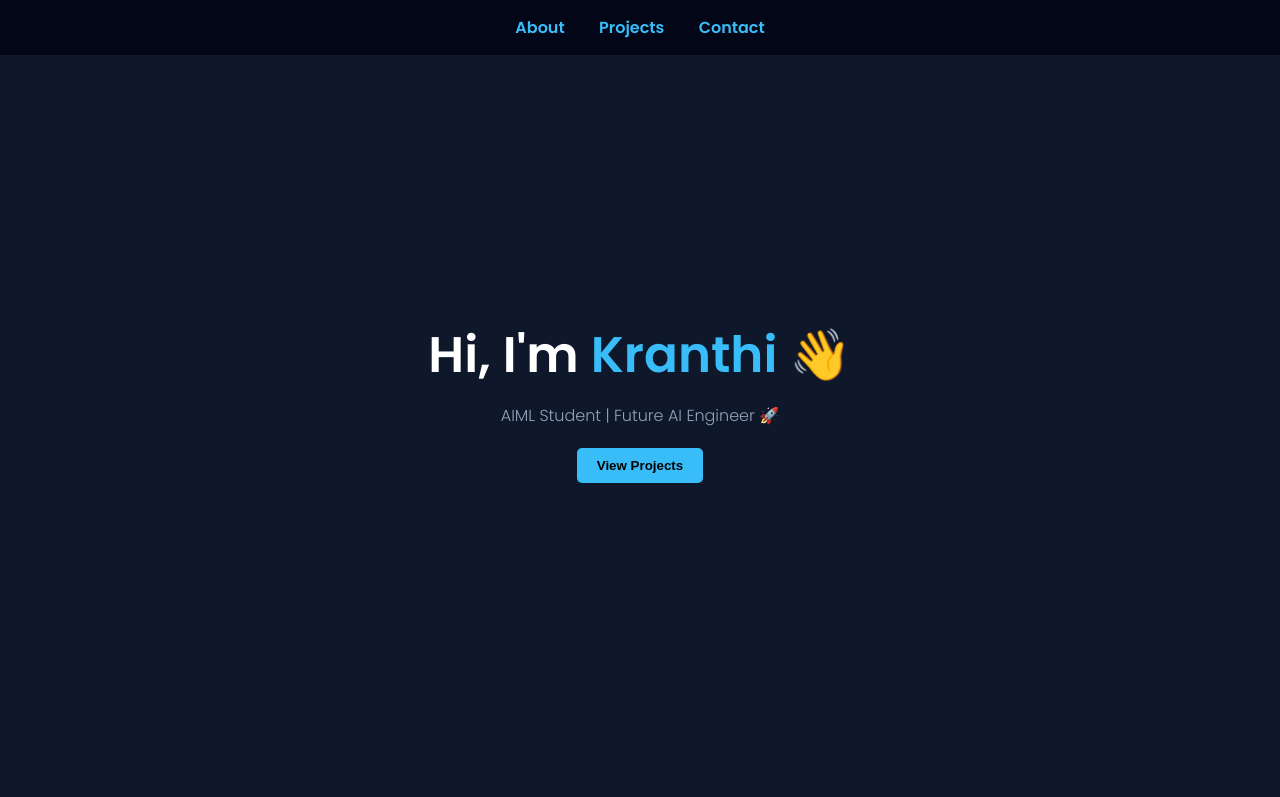
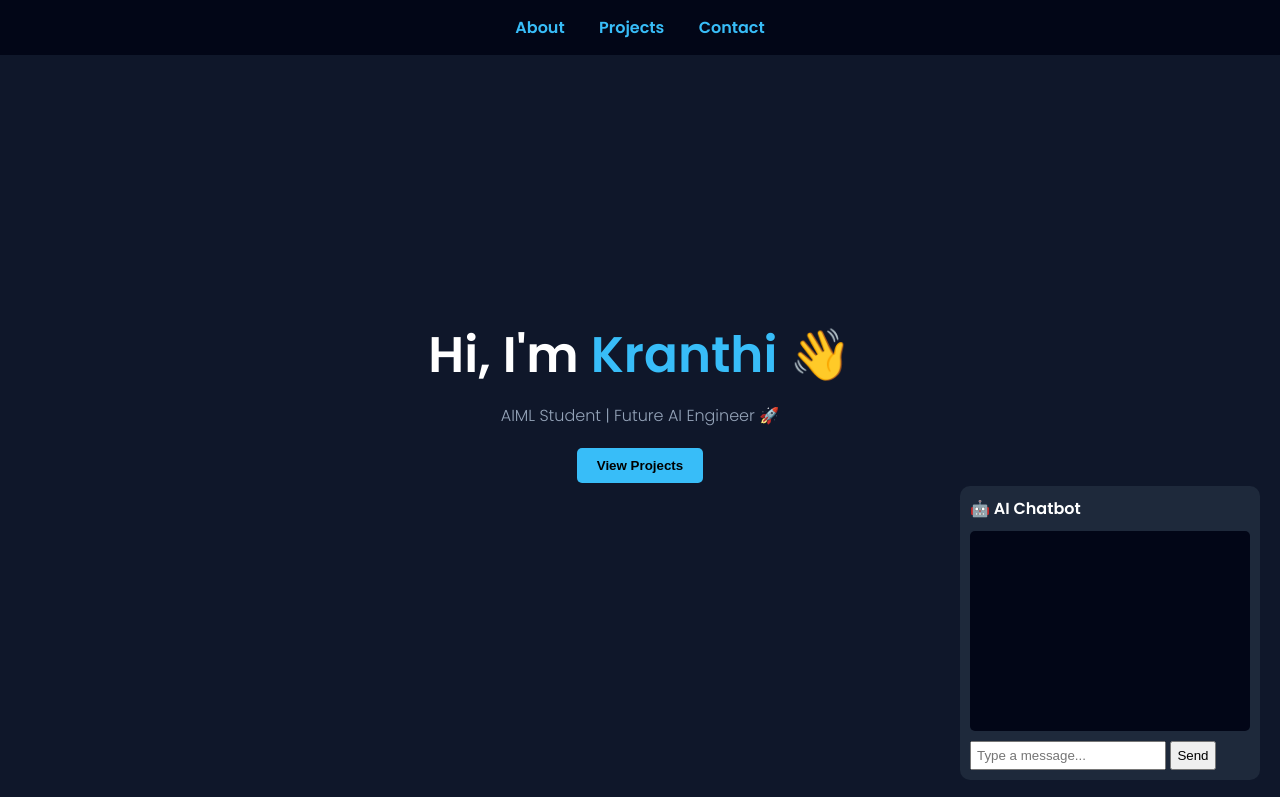
Before and after one commit to kranthinakka99-777/my-website2, a plain HTML site: page index.html in a window 1280 px wide. Shown: the top 797 px of the page. Drawn offline with Linux system fonts and the light colour scheme.

Commit message:
Add chatbot UI and functionality to index.html

```diff
--- a/index.html
+++ b/index.html
@@ -167,6 +167,84 @@ function scrollToSection() {
     });
 }
 </script>
+<!-- CHATBOT -->
+<div id="chatbot">
+    <div id="chat-header">🤖 AI Chatbot</div>
+    <div id="chat-box"></div>
+    <input type="text" id="user-input" placeholder="Type a message..." />
+    <button onclick="sendMessage()">Send</button>
+</div>
 
+<style>
+#chatbot {
+    position: fixed;
+    bottom: 20px;
+    right: 20px;
+    width: 300px;
+    background: #1e293b;
+    border-radius: 10px;
+    padding: 10px;
+}
+
+#chat-header {
+    font-weight: bold;
+    margin-bottom: 10px;
+}
+
+#chat-box {
+    height: 200px;
+    overflow-y: auto;
+    background: #020617;
+    padding: 10px;
+    margin-bottom: 10px;
+    border-radius: 5px;
+}
+
+#chat-box div {
+    margin: 5px 0;
+}
+
+input {
+    width: 70%;
+    padding: 5px;
+}
+
+button {
+    padding: 5px;
+}
+</style>
+
+<script>
+function sendMessage() {
+    let input = document.getElementById("user-input");
+    let message = input.value;
+
+    if(message === "") return;
+
+    let chatBox = document.getElementById("chat-box");
+
+    chatBox.innerHTML += "<div><b>You:</b> " + message + "</div>";
+
+    let reply = getBotReply(message);
+
+    setTimeout(() => {
+        chatBox.innerHTML += "<div><b>Bot:</b> " + reply + "</div>";
+        chatBox.scrollTop = chatBox.scrollHeight;
+    }, 500);
+
+    input.value = "";
+}
+
+function getBotReply(msg) {
+    msg = msg.toLowerCase();
+
+    if(msg.includes("hello")) return "Hello Kranthi 👋";
+    if(msg.includes("name")) return "I am your AI chatbot 🤖";
+    if(msg.includes("project")) return "Check projects section 🚀";
+    if(msg.includes("ai")) return "AI is the future 🔥";
+
+    return "Sorry, I don't understand 😅";
+}
+</script>
 </body>
 </html>
```
